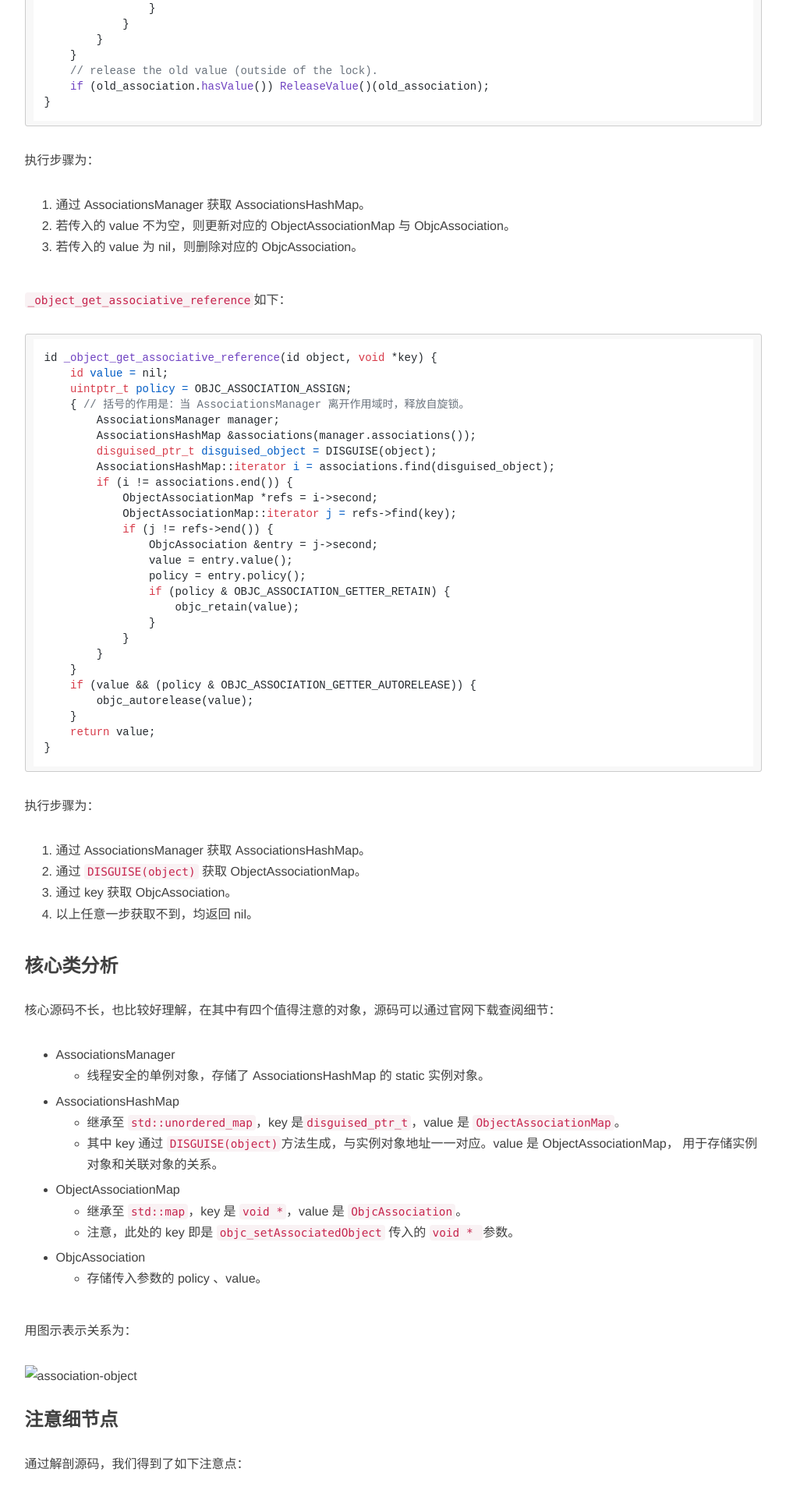
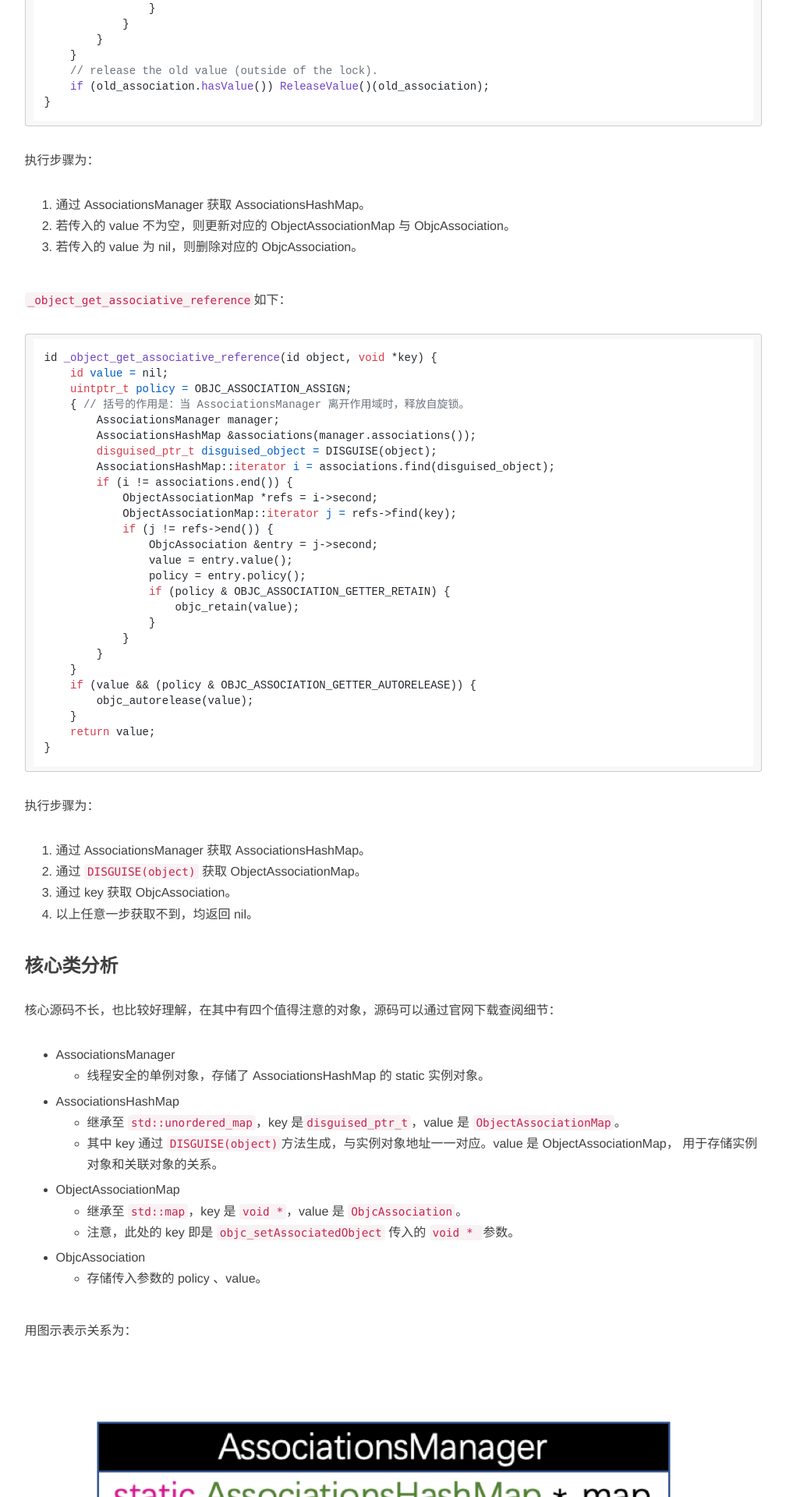
Before and after one commit to huteng/huteng.github.io, a Jekyll site: the page built from _posts/2018-12-31-关联对象的使用与原理.markdown, in a window 1280 px wide. Shown: the part 4480-6400 px from the top of the page at 78% size, without its empty margins (136-1144 px from the left). Built offline with Jekyll 4.4.1, drawn with Linux system fonts in a browser that asks for light colours; nearby versions of some CDN libraries; comment, search, counter and statistics services are not loaded.

Commit message:
FIX: 更改图片链接

```diff
--- a/_posts/2018-12-31-关联对象的使用与原理.markdown
+++ b/_posts/2018-12-31-关联对象的使用与原理.markdown
@@ -234,7 +234,7 @@ id _object_get_associative_reference(id object, void *key) {
 
 用图示表示关系为：
 
-![association-object](../img/association-object.png)
+![association-object](http://ronhu.me/img/association-object.png)
 
 ### 注意细节点
 
```
